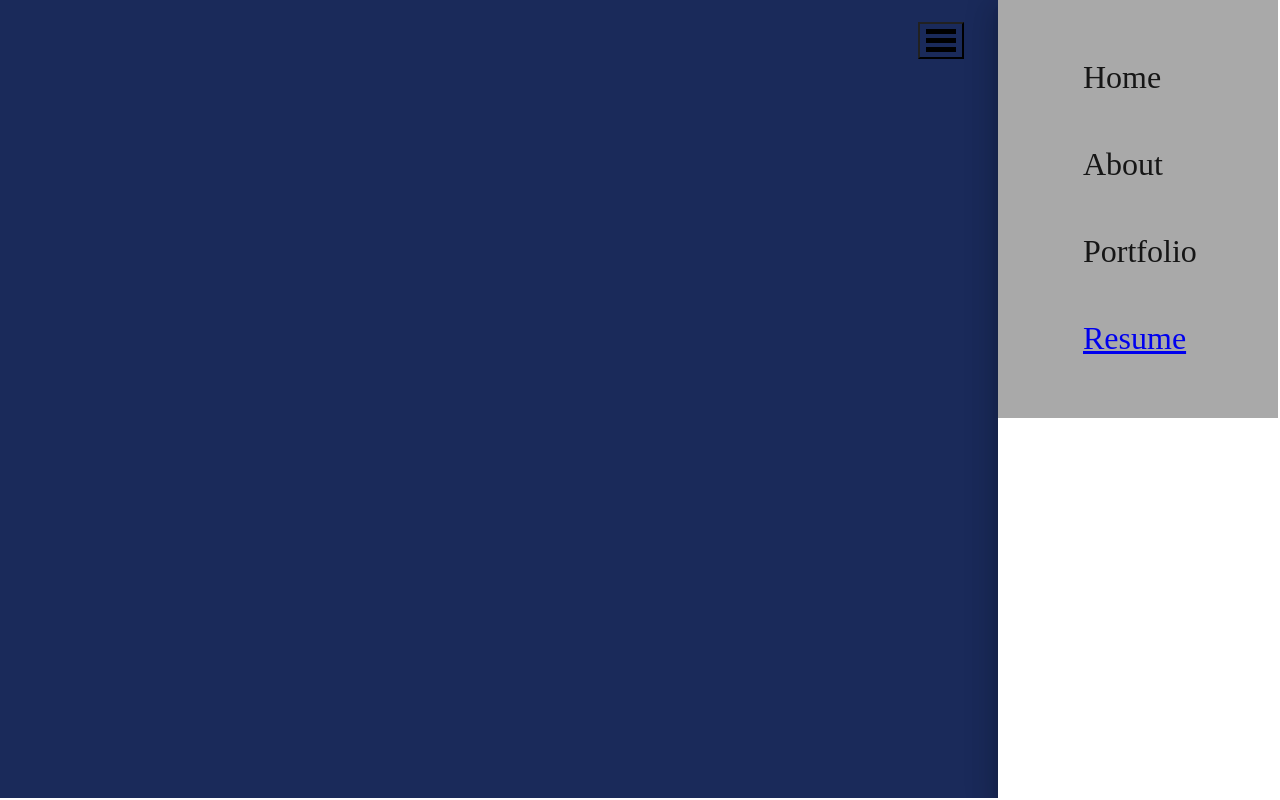
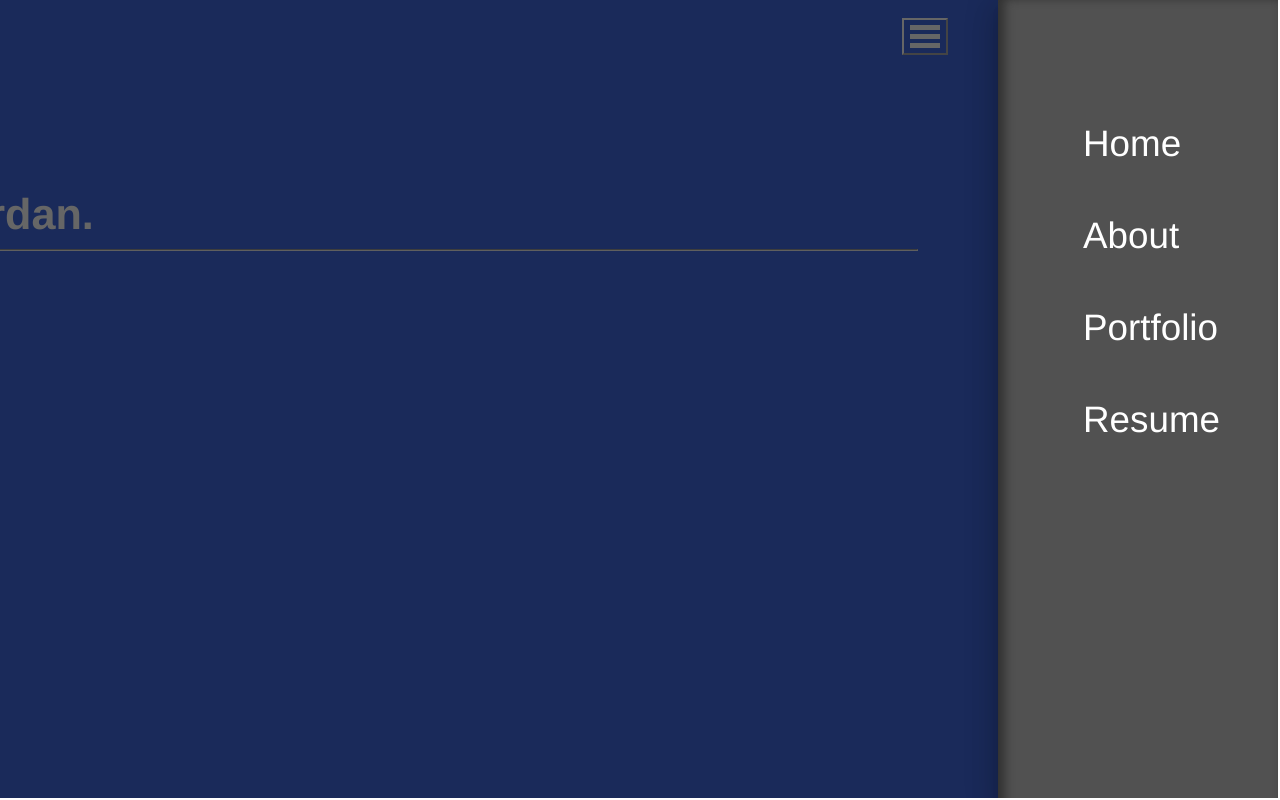
Before and after one commit to Jedimasterjohns/JordanHarrisPortfolio, an Angular app: page / in a window 1280 px wide. Both pictures are taken after a click on the button 1221 px from the left and 40 px from the top of the page. Built offline with nearby package versions, Linux system fonts and the light colour scheme.

Commit message:
Fixed silly sidenav stuff and began to build out landing page h1

```diff
--- a/src/app/app-navigation/app-navigation.component.css
+++ b/src/app/app-navigation/app-navigation.component.css
@@ -3,15 +3,24 @@
   z-index: 4;
   width: 240px;
   overflow: hidden;
-  background-color: darkgray;
+  background-color: #515151;
+  height: 100vh;
+  box-shadow: inset 6px 0 10px 1px #333;
+  display: block;
 }
 
 ul {
   list-style-type: none;
+  margin-top: 80px;
 }
 
 li {
-  font-family: "san-serif";
-  font-size: 2rem;
   padding: 25px;
+  display: list-item;
 }
+
+a {
+  font-family: helvetica, "sans serif";
+  font-size: 2.3rem;
+  text-align: center;
+}
--- a/src/app/app-navigation/app-navigation.component.html
+++ b/src/app/app-navigation/app-navigation.component.html
@@ -1,8 +1,8 @@
 <div class="sidenav">
   <ul>
-    <li>Home</li>
-    <li>About</li>
-    <li>Portfolio</li>
+    <li><a [routerLink]="['/home']">Home</a></li>
+    <li><a [routerLink]="['/about']">About</a></li>
+    <li><a [routerLink]="['/portfolio']">Portfolio</a></li>
     <li><a [routerLink]="['/resume']">Resume</a></li>
   </ul>
 </div>
--- a/src/app/home/home.component.css
+++ b/src/app/home/home.component.css
@@ -2,7 +2,6 @@
   box-sizing: border-box;
   height: 100vh;
   width: 100vw;
-  overflow: scroll;
   margin: -10px;
   padding: 0;
   clear: both;
@@ -18,12 +17,22 @@
 
 button {
   background-color: royalblue;
-  border-color: black;
+  border-color: white;
 }
-div {
+
+div.icon-bar {
   width: 30px;
   height: 5px;
-  background-color: black;
+  background-color: white;
   margin: 4px 0;
+}
 
+.site-intro-content {
+  padding: 20vmin 10vmin;
 }
+
+h1 {
+  color: white;
+  font-size: 2.7rem;
+  font-family: "Helvetica", serif;
+}
--- a/src/app/home/home.component.html
+++ b/src/app/home/home.component.html
@@ -5,10 +5,14 @@
 
   <div class="sidenav-content">
     <button type="button" mat-button (click)="sidenav.open()">
-          <div></div>
-          <div></div>
-          <div></div>
+        <div class="icon-bar"></div>
+        <div class="icon-bar"></div>
+        <div class="icon-bar"></div>
     </button>
   </div>
 
+  <div class="site-intro-content">
+    <h1>Hi, I'm Jordan.</h1>
+    <hr>
+  </div>
   </mat-sidenav-container>
--- a/src/styles.css
+++ b/src/styles.css
@@ -1,2 +1,19 @@
 /* You can add global styles to this file, and also import other style files */
 @import "~@angular/material/prebuilt-themes/indigo-pink.css";
+
+* {
+  text-decoration: none;
+}
+
+a, a:visited, a:hover, a:active {
+  color: white;
+  outline: 0;
+}
+
+h1, h2, h3, h4, h5, h6 {
+  margin-bottom: .5rem;
+  font-weight: bold;
+  line-height: 1.25;
+  color: inherit;
+  text-rendering: optimizeLegibility;
+}
```
Lines whose indentation alone changed are shown as unchanged.
